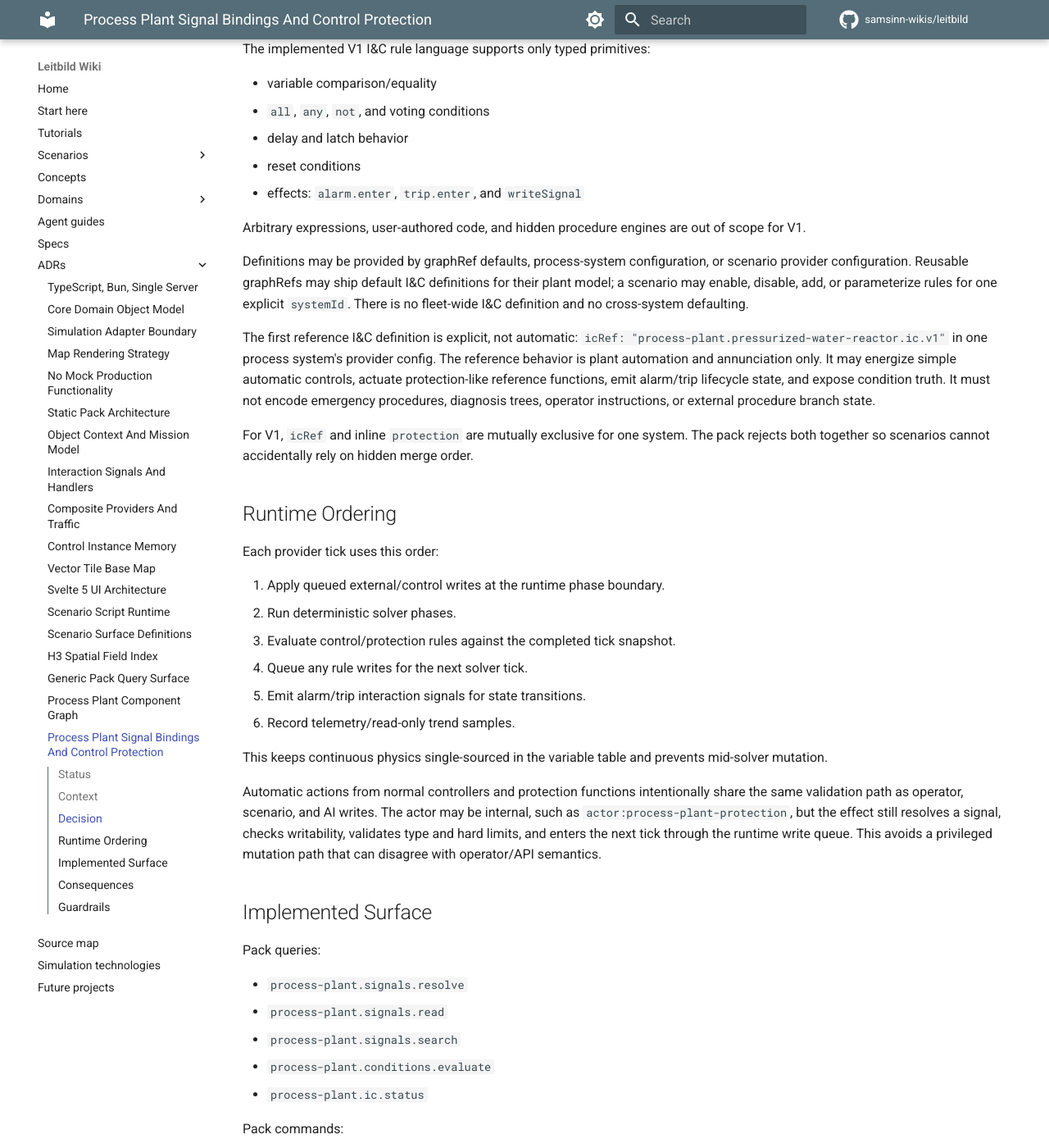
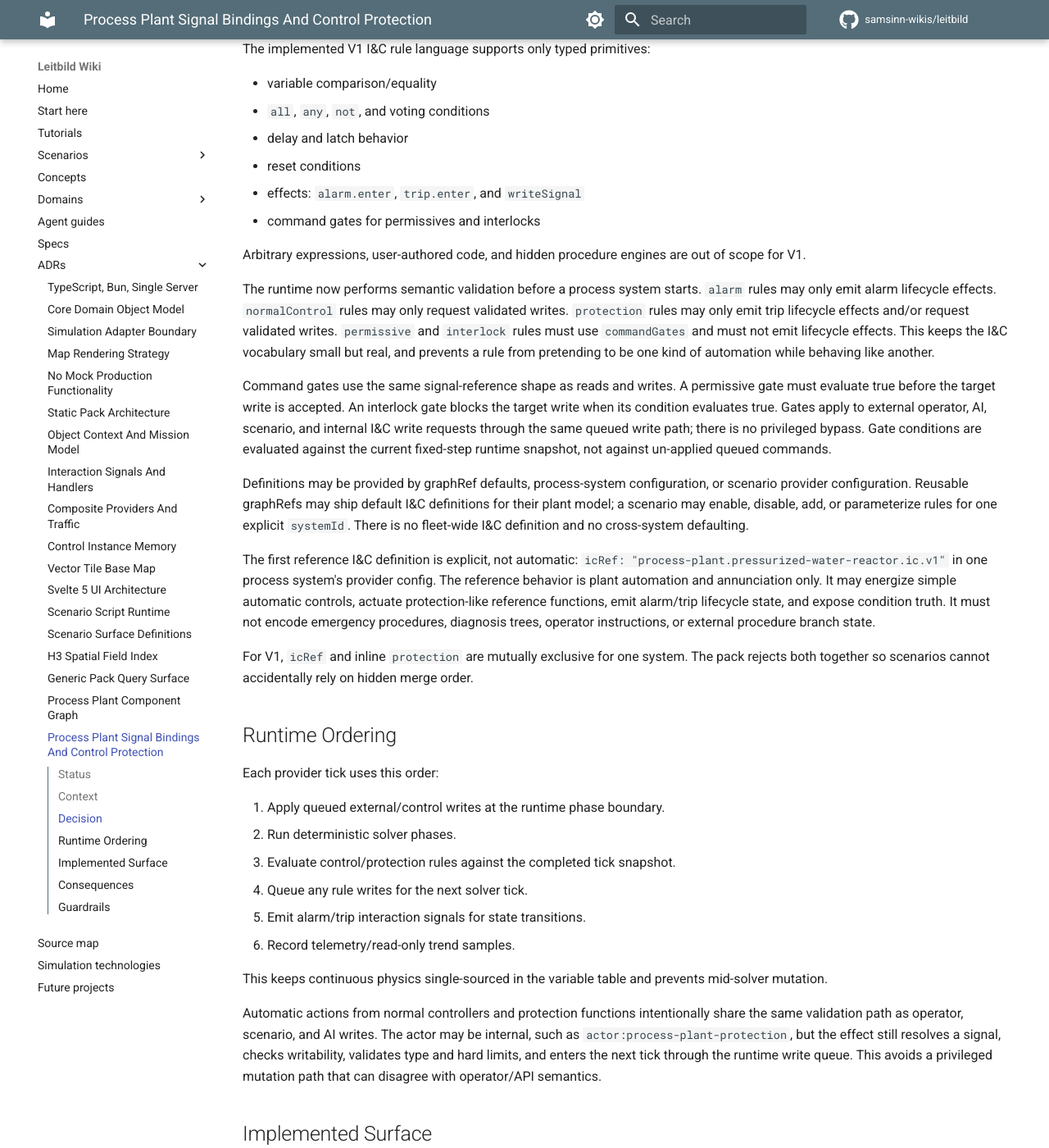
Before and after one commit to samsinn-wikis/leitbild, an MkDocs documentation site: the page built from wiki/adrs/0018-process-plant-signal-bindings-and-control-protection.md, in a window 1280 px wide and 1400 px high, scrolled down 3001 px. Shown: the whole window at 82% size. Built offline with MkDocs 1.6.1 and Material for MkDocs 9.7.7, drawn with Linux system fonts in a browser that asks for light colours; comment, search, counter and statistics services are not loaded; some of the changed text lies outside the part shown.

Commit message:
Document process plant I&C gates

```diff
--- a/wiki/adrs/0018-process-plant-signal-bindings-and-control-protection.md
+++ b/wiki/adrs/0018-process-plant-signal-bindings-and-control-protection.md
@@ -108,8 +108,13 @@ The implemented V1 I&C rule language supports only typed primitives:
 - delay and latch behavior
 - reset conditions
 - effects: `alarm.enter`, `trip.enter`, and `writeSignal`
+- command gates for permissives and interlocks
 
 Arbitrary expressions, user-authored code, and hidden procedure engines are out of scope for V1.
+
+The runtime now performs semantic validation before a process system starts. `alarm` rules may only emit alarm lifecycle effects. `normalControl` rules may only request validated writes. `protection` rules may only emit trip lifecycle effects and/or request validated writes. `permissive` and `interlock` rules must use `commandGates` and must not emit lifecycle effects. This keeps the I&C vocabulary small but real, and prevents a rule from pretending to be one kind of automation while behaving like another.
+
+Command gates use the same signal-reference shape as reads and writes. A permissive gate must evaluate true before the target write is accepted. An interlock gate blocks the target write when its condition evaluates true. Gates apply to external operator, AI, scenario, and internal I&C write requests through the same queued write path; there is no privileged bypass. Gate conditions are evaluated against the current fixed-step runtime snapshot, not against un-applied queued commands.
 
 Definitions may be provided by graphRef defaults, process-system configuration, or scenario provider configuration. Reusable graphRefs may ship default I&C definitions for their plant model; a scenario may enable, disable, add, or parameterize rules for one explicit `systemId`. There is no fleet-wide I&C definition and no cross-system defaulting.
 
@@ -140,6 +145,7 @@ Pack queries:
 - `process-plant.signals.read`
 - `process-plant.signals.search`
 - `process-plant.conditions.evaluate`
+- `process-plant.procedure-tags.validate`
 - `process-plant.ic.status`
 
 Pack commands:
@@ -148,6 +154,8 @@ Pack commands:
 - `process-plant.ic.acknowledge`
 
 `process-plant.conditions.evaluate` accepts one explicit `systemId` and a typed condition. It returns `matches` plus the full list of signal reads used during evaluation, including compound condition children. This makes external procedure/AI reasoning inspectable without letting process-plant execute the procedure itself.
+
+`process-plant.procedure-tags.validate` accepts extracted procedure tag appendix rows and resolves them against the same graph-owned signal bindings. It reports missing tags and metadata mismatches for optional `simPath`, `units`, and `equipment` fields. It does not parse procedure documents, decide procedure branches, or create a second simulator-binding table.
 
 `process-plant.ic.status` returns current rule, alarm, trip, and failure state for one explicit process system. Alarm/trip state includes active, acknowledged, latched, suppressed, resettable, transition timestamps, and transition counts. Acknowledgement is an explicit command and never clears the underlying condition.
 
```
Also changed, not shown: wiki/agent-guides.md (+1 -1 lines), wiki/domains/process-plant.md (+7 -0 lines), wiki/specs.md (+5 -0 lines).
